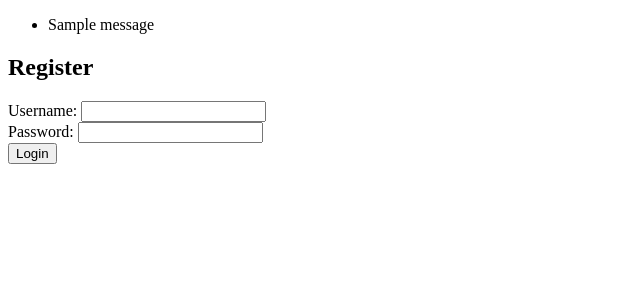
After one commit to rbiancosilva/django-helpdesk, a Django app: page /login/ in a window 1280 px wide. The commit adds this page. Shown: the top 300 px of the page, without its empty margins (0-640 px from the left). Run offline with Django 5.2, Linux system fonts and the light colour scheme; one stand-in notice (Sample message) is shown.

Commit message:
Adding simple user auth

```diff
--- /dev/null
+++ b/helpdesk/authentication/templates/authentication/login.html
@@ -0,0 +1,31 @@
+<!DOCTYPE html>
+<html lang="en">
+<head>
+    <meta charset="UTF-8">
+    <title>Login</title>
+</head>
+<body>
+    {% if messages %}
+        <ul class="messages">
+            {% for message in messages %}
+                <li {% if message.tags %} class="{{ message.tags }}" {% endif %}>{{ message }}</li>
+            {% endfor %}
+        </ul>
+    {% endif %}
+    <h2>Register</h2>
+    <form method="post" action="{% url 'login' %}">
+        {% csrf_token %}
+        <div class="form-group">
+            <label for="username">Username:</label>
+            <input type="text" id="username" name="username" class="form-control">
+        </div>
+
+        <div class="form-group">
+            <label for="password">Password:</label>
+            <input type="password" id="password" name="password" class="form-control">
+        </div>
+
+        <button type="submit" class="btn btn-primary">Login</button>
+    </form>
+</body>
+</html>
--- a/helpdesk/authentication/templates/authentication/register.html
+++ b/helpdesk/authentication/templates/authentication/register.html
@@ -13,7 +13,7 @@
         </ul>
     {% endif %}
     <h2>Register</h2>
-    <form method="post">
+    <form method="post" action="{% url 'register' %}">
         {% csrf_token %}
         <div class="form-group">
             <label for="username">Username:</label>
--- a/helpdesk/authentication/urls.py
+++ b/helpdesk/authentication/urls.py
@@ -4,7 +4,7 @@ from . import views
 
 urlpatterns = [
     path('', views.index, name='index'),
-    #path('login/', views.login_view, name='login'),
+    path('login/', views.login_view, name='login'),
     #path('logout/', views.logout_view, name='logout'),
     path('register/', views.register_view, name='register'),
 ]
--- a/helpdesk/authentication/views.py
+++ b/helpdesk/authentication/views.py
@@ -1,3 +1,5 @@
+from http.client import HTTPResponse, HTTPMessage
+
 from django.shortcuts import render, redirect
 from django.contrib.auth.models import User
 from django.contrib.auth import authenticate, login
@@ -5,6 +7,7 @@ from django.contrib import messages
 
 def index(request):
     return render(request, "authentication/index.html")
+
 
 def register_view(request):
     if request.method == 'POST':
@@ -36,6 +39,20 @@ def register_view(request):
         # Authenticate and log the user in
         user = authenticate(username=username, password=password1)
         if user is not None:
+            return render(request, 'authentication/login.html')
+    else:# Redirect to home page after login
+        return render(request, 'authentication/register.html')
+
+def login_view(request):
+    if request.method == 'POST':
+        username = request.POST.get('username', '').strip()
+        password = request.POST.get('password', '').strip()
+        user = authenticate(username=username, password=password)
+        if user is not None:
             login(request, user)
-            return redirect('home')  # Redirect to home page after login
-    return render(request, 'authentication/register.html')
+            return redirect('index')
+        else:
+            messages.error(request, "Username or password is incorrect.")
+            return render(request, 'authentication/login.html')
+    else:
+        return render(request, 'authentication/login.html')
```
Also changed, not shown: helpdesk/authentication/forms.py (deleted, +0 -10 lines), helpdesk/authentication/templates/authentication/index.html (+9 -1 lines), helpdesk/db.sqlite3.
